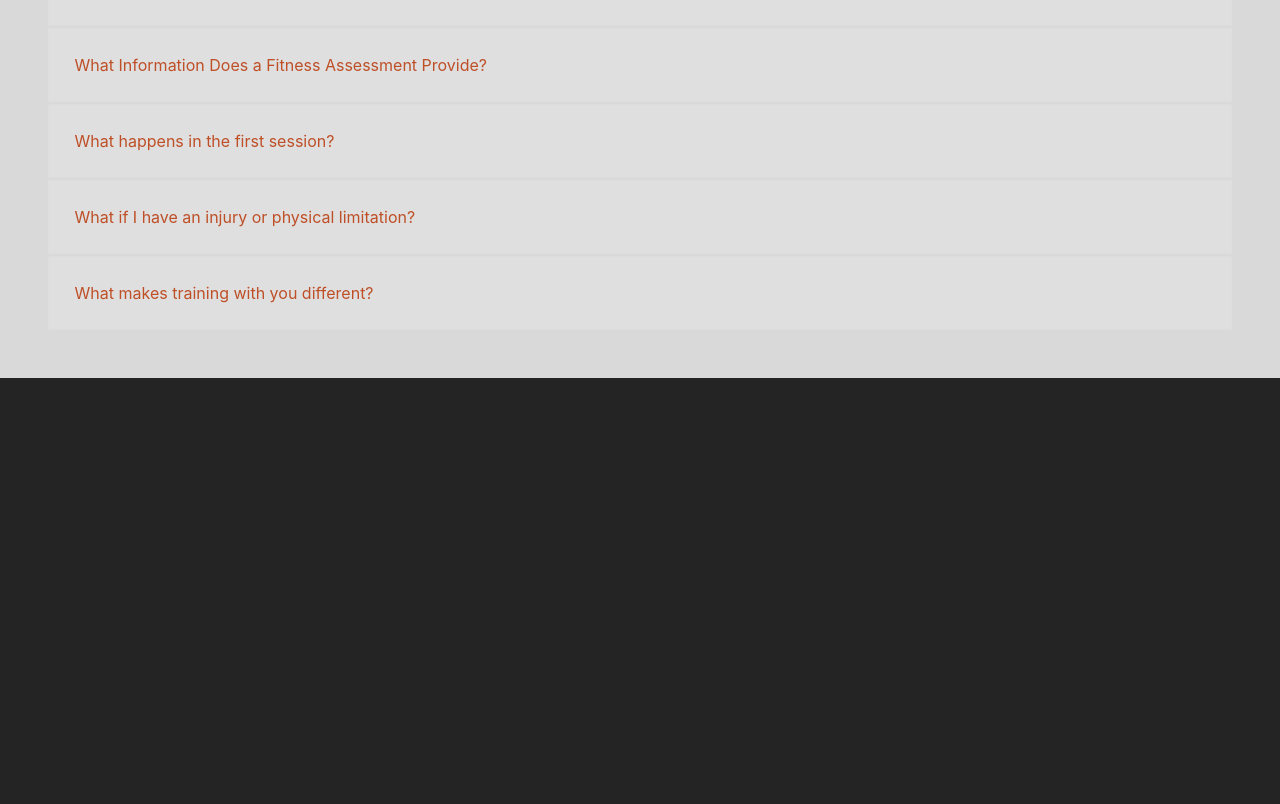
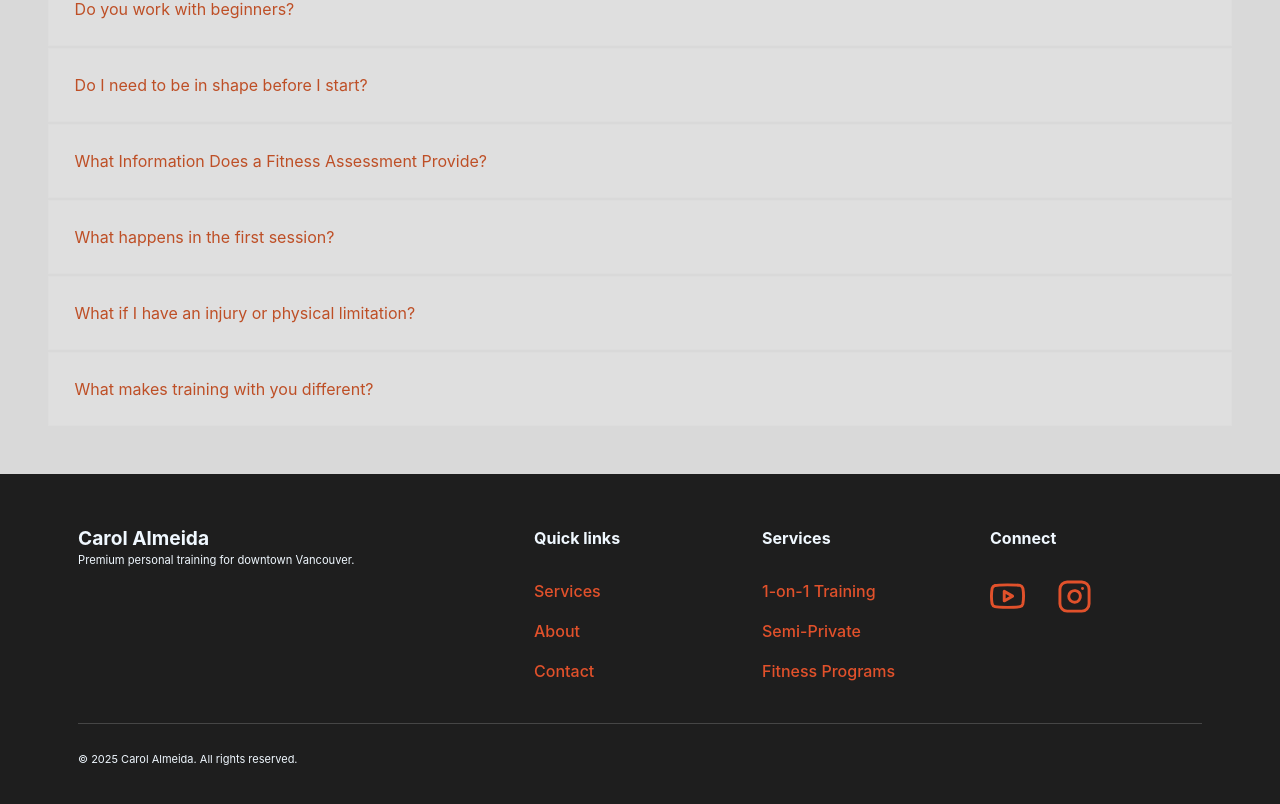
Before and after one commit to keplerf/caroltrainer.com, a React (Vite) app: page / in a window 1280 px wide. Shown: the part 2120-2924 px from the top of the page. Before the commit the page ends 2498 px from the top, so only its background shows below. Built offline with nearby package versions, Linux system fonts and the light colour scheme.

Commit message:
fix gitignore

```diff
--- a/index.html
+++ b/index.html
@@ -531,9 +531,8 @@
         </p>
         <h3>Move better. Feel stronger. Live fully.</h3>
       </article>
-
-      <div id="root"></div>
     </section>
+    <div id="root"></div>
 
     <!-- <script type="module" src="/src/main.jsx"></script> -->
     <script>
--- a/package.json
+++ b/package.json
@@ -14,6 +14,7 @@
     "html-react-parser": "^5.2.7",
     "react": "^19.0.0",
     "react-dom": "^19.0.0",
+    "react-feather": "^2.0.10",
     "tailwindcss": "^4.1.14"
   },
   "devDependencies": {
--- a/src/App.jsx
+++ b/src/App.jsx
@@ -1,19 +1,19 @@
-import { useState } from "react";
+import { useState, Suspense, lazy } from "react";
 
 import FAQ from "./components/FAQ";
 import { faq } from "./content/faq";
+
+const Footer = lazy(() => import("./components/Footer"));
 
 function App() {
   const [count, setCount] = useState(0);
 
   return (
     <>
-      <div class="faq">
-        <div class="faq__title">
-          <h3 class="title">FAQs</h3>
-        </div>
-        <FAQ data={faq} />
-      </div>
+      <FAQ data={faq} />
+      <Suspense>
+        <Footer />
+      </Suspense>
     </>
   );
 }
--- a/src/components/FAQ/index.jsx
+++ b/src/components/FAQ/index.jsx
@@ -3,11 +3,16 @@ import parse from "html-react-parser";
 import { useEffect } from "react";
 
 const FAQ = ({ data }) => {
-  useEffect(() => {
-    console.log("kep");
-  }, []);
+  // useEffect(() => {
+  //   console.log("kep");
+  // }, []);
 
   return (
+    <div className="container">
+      <div className="faq">
+        <div className="faq__title">
+          <h3 className="title">FAQs</h3>
+        </div>
         <section className="faq">
           {data.map((item) => (
             <details key={item.id} className="faq__dropdown">
@@ -30,6 +35,8 @@ const FAQ = ({ data }) => {
             </details>
           ))}
         </section>
+      </div>
+    </div>
   );
 };
 
--- a/src/components/Footer/Footer.module.css
+++ b/src/components/Footer/Footer.module.css
@@ -1,5 +1,57 @@
 .footer {
-  background-color: #e2eded37;
+  background-color: #1e1e1e;
   padding: 30px;
-  display: block;
 }
+.footerContainer {
+  max-width: 1600px;
+  margin: 0 auto;
+  padding: 1rem;
+  display: grid;
+  gap: 1rem;
+  color: aliceblue;
+
+  @media screen and (min-width: 600px) {
+    display: grid;
+    padding: 0 3rem;
+    grid-template-columns: repeat(5, minmax(0, 1fr));
+
+    div:first-child {
+      grid-column: 1 / span 2;
+    }
+  }
+
+  ul {
+    margin: 0;
+    padding: 0;
+  }
+  li {
+    list-style: none;
+    margin: 0;
+  }
+  a {
+    padding: 0.5rem 0;
+    display: block;
+  }
+}
+.social {
+  display: flex;
+  gap: 2rem;
+}
+
+.credit {
+  width: 100%;
+  grid-column: 1/-1;
+  font-size: 11px;
+  padding-top: 1rem;
+  margin-top: 1rem;
+  border-top: solid 1px rgba(239, 239, 239, 0.194);
+}
+
+.footerLogo h3 {
+  margin-bottom: 0;
+  font-size: 1.2rem;
+}
+.footerLogo p {
+  margin: 0;
+  font-size: 0.7rem;
+}
--- a/src/components/Footer/index.jsx
+++ b/src/components/Footer/index.jsx
@@ -1,6 +1,70 @@
+import { Youtube, Instagram } from "react-feather";
 import styles from "./Footer.module.css";
 const Footer = () => {
-  return <div className={styles.footer}> Footer ccc</div>;
+  return (
+    <footer className={styles.footer}>
+      <div className={styles.footerContainer}>
+        <div className={styles.footerLogo}>
+          <h3>Carol Almeida</h3>
+          <p>Premium personal training for downtown Vancouver.</p>
+        </div>
+        <div>
+          <h4>Quick links</h4>
+          <ul>
+            <li>
+              <a href="#">Services</a>
+            </li>
+            <li>
+              <a href="#">About</a>
+            </li>
+            <li>
+              <a href="#">Contact</a>
+            </li>
+          </ul>
+        </div>
+        <div>
+          <h4>Services</h4>
+          <ul>
+            <li>
+              <a href="#">1-on-1 Training</a>
+            </li>
+            <li>
+              <a href="#">Semi-Private</a>
+            </li>
+            <li>
+              <a href="#">Fitness Programs</a>
+            </li>
+          </ul>
+        </div>
+        <div>
+          <h4>Connect</h4>
+          <ul className={styles.social}>
+            <li>
+              <a
+                aria-label="Carol Almeida Personal Trainer Youtube Channel Social Media"
+                href="https://www.youtube.com/@KeplerCarolFitness"
+                target="_blank"
+              >
+                <Youtube size={35} />
+              </a>
+            </li>
+            <li>
+              <a
+                aria-label="Carol Almeida Personal Trainer Instagrama Social Media"
+                href="https://www.instagram.com/carol.ptrainer/"
+                target="_blank"
+              >
+                <Instagram size={35} />
+              </a>
+            </li>
+          </ul>
+        </div>
+        <div className={styles.credit}>
+          <p>© 2025 Carol Almeida. All rights reserved.</p>
+        </div>
+      </div>
+    </footer>
+  );
 };
 
 export default Footer;
```
Also changed, not shown: 2 other files (tests, documents, lock files or other folders). Lines whose indentation alone changed are shown as unchanged.
